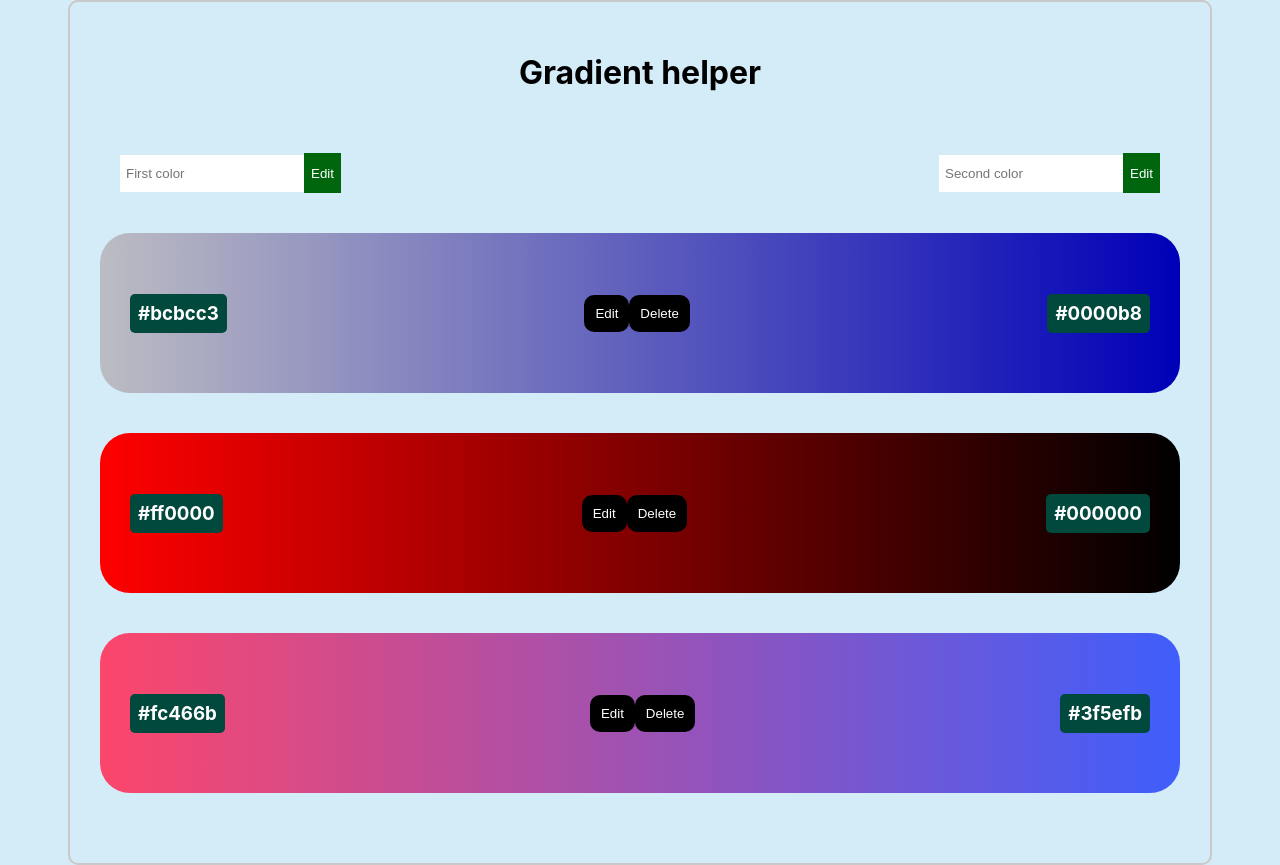
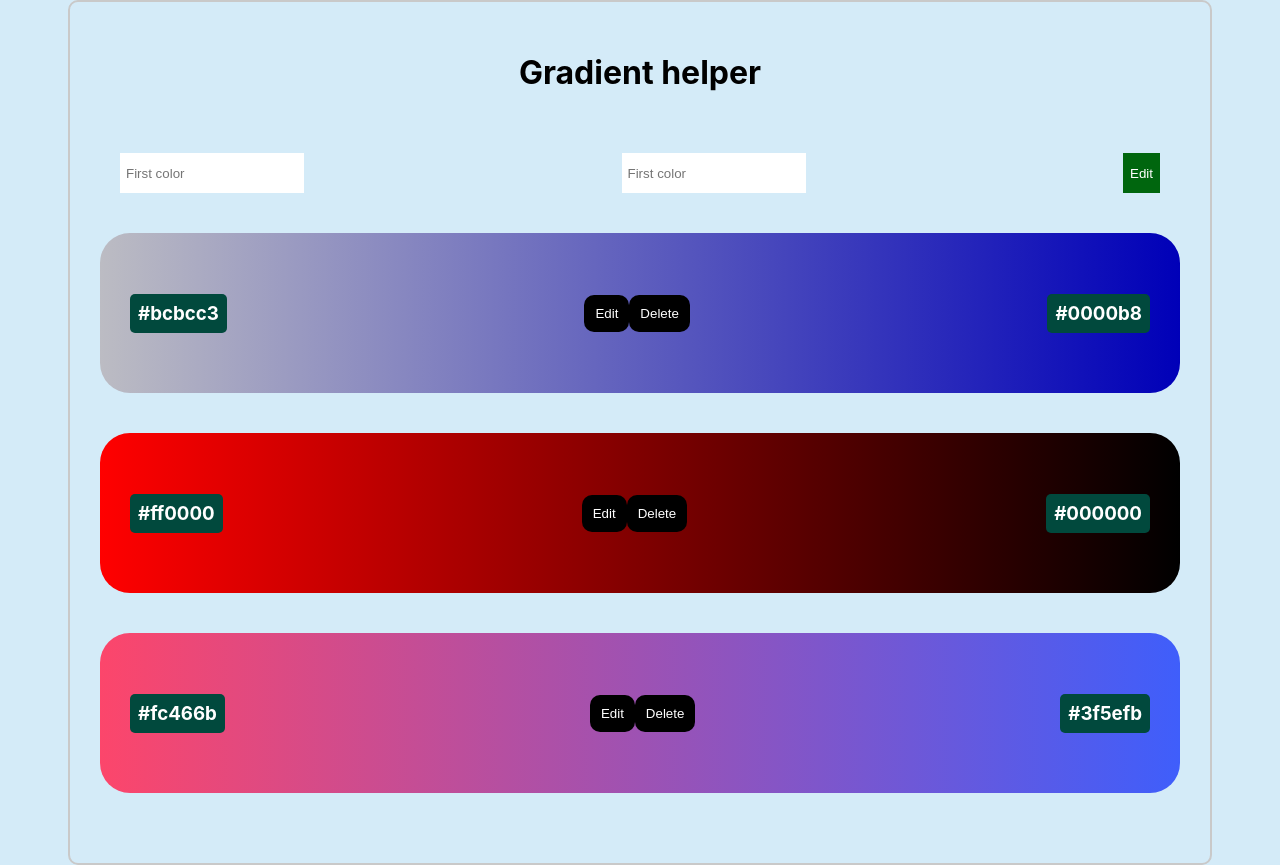
Before and after one commit to ideni44/gradient, a React (Create React App) app: page /new in a window 1280 px wide. Built offline with nearby package versions, Linux system fonts and the light colour scheme.

Commit message:
add an item

```diff
--- a/src/components/List.jsx
+++ b/src/components/List.jsx
@@ -1,4 +1,3 @@
-import React, { useEffect, useState } from 'react'
 import { useDispatch, useSelector } from 'react-redux'
 import { Link } from 'react-router-dom'
 import { deleteItem, setEditItem } from '../redux/actions'
@@ -22,6 +21,8 @@ function List({edit}) {
     }
 
     const array = edit ? selectedItem : items
+
+
     return (
         <section className="list">
             <div className="list__gradients">
--- a/src/pages/Addnew.jsx
+++ b/src/pages/Addnew.jsx
@@ -1,20 +1,50 @@
-import React from 'react'
+import React, { useState } from 'react'
+import { useDispatch } from 'react-redux'
 import List from '../components/List'
+import { addItem } from '../redux/actions'
 
 
 
 function Addnew() {
+
+    const dispatch = useDispatch()
+    const [selectedGradient, setSelectedGradient] = useState({'first':null,'second':null})
+    const [buttonAllow,setButtonAllow] = useState(true)
+
+
+    const editGradient = () =>{
+        if(!/[^0-9a-f]+/i.test(selectedGradient['first' && 'second']) && (selectedGradient['first' && 'second'].length <= 6 && selectedGradient['first' && 'second'].length >= 3 && selectedGradient['first' && 'second'].length !==4)){
+            if(selectedGradient.first && selectedGradient.second){
+                dispatch(addItem(selectedGradient))
+            }
+        }
+    }
+
+
+    const changeInput = (e,position) => {
+        let value = e.target.value
+        position === 'first' ? setSelectedGradient({...selectedGradient,first:value}) : setSelectedGradient({...selectedGradient,second:value})
+        setButtonAllow(false)
+    }
+
     return (
         <section className="add">
             <div className="add__container">
-                <div>
-                    <input className="add__container__input" type="text" placeholder="First color"/>
-                    <button className="add__container__button">Edit</button>
-                </div>
-                <div>
-                    <input className="add__container__input" type="text" placeholder="Second color"/>
-                    <button className="add__container__button">Edit</button>
-                </div>
+                 <input
+                    className="add__container__input"
+                    type="text"
+                    placeholder="First color"
+                    onChange={(e)=>changeInput(e,'first')}/>
+                <input
+                    className="add__container__input"
+                    type="text"
+                    placeholder="First color"
+                    onChange={(e)=>changeInput(e,'second')}/>
+                <button
+                    className="add__container__button"
+                    onClick={()=>editGradient()}
+                    disabled={buttonAllow}
+                    style={buttonAllow ?{cursor: 'not-allowed'}:{cursor:'pointer'}}>Edit</button>
             </div>
            <List/>
         </section>
--- a/src/redux/actions.js
+++ b/src/redux/actions.js
@@ -1,7 +1,7 @@
 const addItem = (item) => {
     return {
         type:'ADD_ITEM',
-        payload:item,
+        payload:item
     }
 }
 
--- a/src/redux/reducer.js
+++ b/src/redux/reducer.js
@@ -1,5 +1,3 @@
-import { act } from "react-dom/cjs/react-dom-test-utils.production.min"
-
 const initialState = {
     items:[
         {
@@ -24,12 +22,17 @@ const initialState = {
 const gradients = (state = initialState,action) => {
     switch(action.type){
         case 'ADD_ITEM':
+            const newItem = {
+                id:Date.now(),
+                'first':'#' + action.payload.first,
+                'second':'#' + action.payload.second
+            }
             return {
                 ...state,
-                items:state.items.unshift(action.payload),
+                items:[newItem,...state.items]
             }
         case 'EDIT_ITEM':
-            let arr = [...state.selectedItem]
+            const arr = [...state.selectedItem]
             arr.forEach(i=>{
                 i[action.position]='#' + action.color
             })
```
